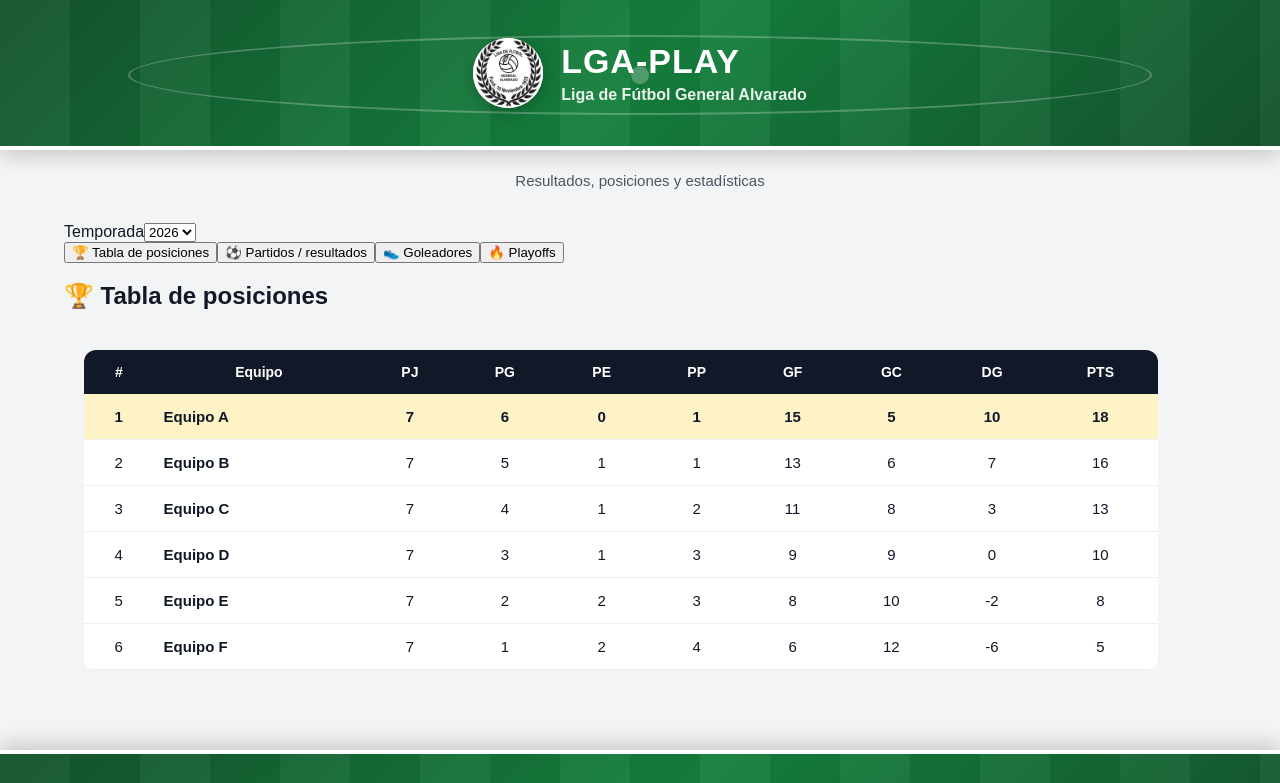
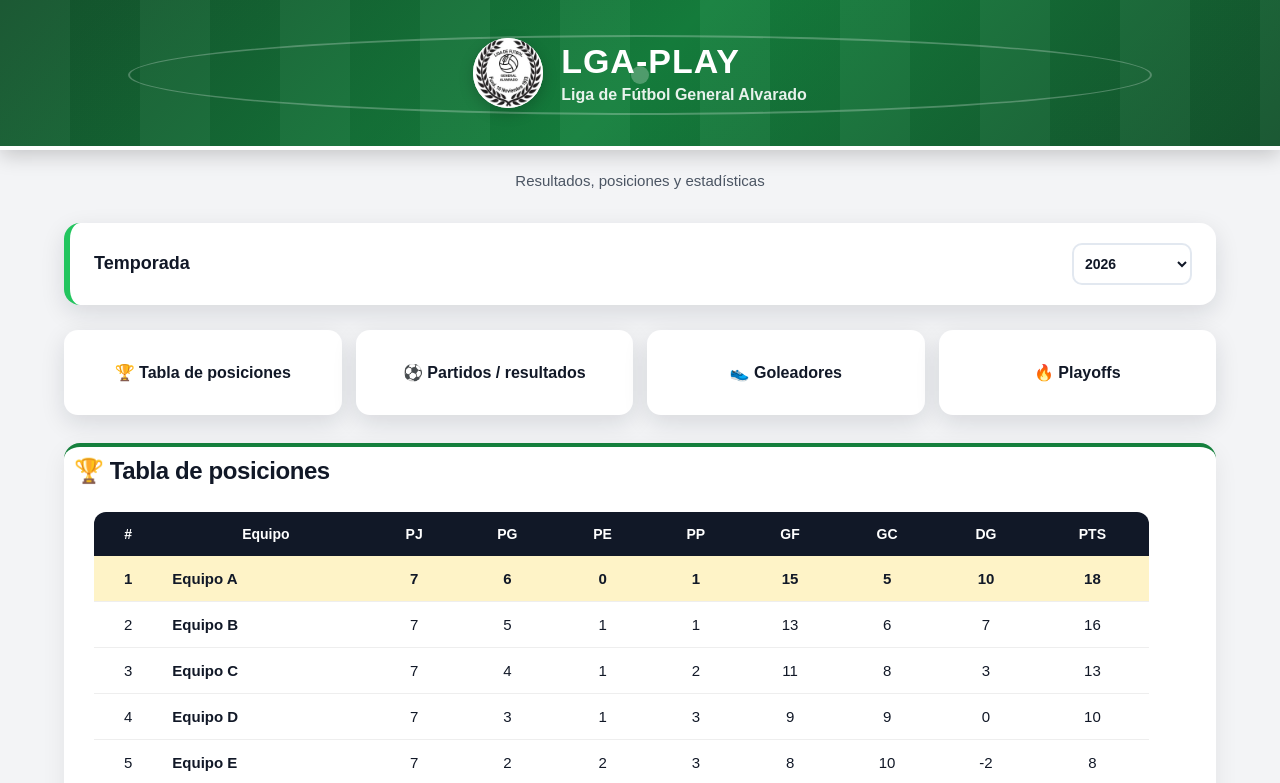
Before and after one commit to ornelabaldini/LGA-Play-Frontend, a React (Vite) app: page / in a window 1280 px wide. Shown: the top 783 px of the page. Built offline with nearby package versions, Linux system fonts and the light colour scheme.

Commit message:
Actualizar proyecto

```diff
--- a/src/App.jsx
+++ b/src/App.jsx
@@ -1,9 +1,13 @@
+
 import { useState } from 'react'
 
-import Footer from "./components/Footer/Footer";
+import Footer from "./components/Footer/Footer"
 import Header from './components/Header/Header'
 import Hero from './components/Hero/Hero'
 import TablaPosiciones from './components/TablaPosiciones/TablaPosiciones'
+import Panel from './components/Panel/Panel'
+import SelectorTemporada from './components/SelectorTemporada/SelectorTemporada'
+import MenuPrincipal from './components/MenuPrincipal/MenuPrincipal'
 
 import './App.css'
 
@@ -17,15 +21,7 @@ function App() {
       <main className="contenido">
         <Hero />
 
-        <section className="selector">
-          <label htmlFor="temporada">Temporada</label>
-
-          <select id="temporada">
-            <option>2026</option>
-            <option>2025</option>
-            <option>2024</option>
-          </select>
-        </section>
+        <SelectorTemporada />
 
         <nav className="menu">
           <button onClick={() => setSeccion('tabla')}>
@@ -46,37 +42,33 @@ function App() {
         </nav>
 
         {seccion === 'tabla' && (
-          <section className="panel">
-            <h2>🏆 Tabla de posiciones</h2>
+          <Panel titulo="🏆 Tabla de posiciones">
             <TablaPosiciones />
-          </section>
+          </Panel>
         )}
 
         {seccion === 'partidos' && (
-          <section className="panel">
-            <h2>⚽ Partidos / resultados</h2>
+          <Panel titulo="⚽ Partidos / resultados">
             <p>
               Acá aparecerán los partidos y resultados de la temporada seleccionada.
             </p>
-          </section>
+          </Panel>
         )}
 
         {seccion === 'goleadores' && (
-          <section className="panel">
-            <h2>👟 Goleadores</h2>
+          <Panel titulo="👟 Goleadores">
             <p>
               Acá aparecerá la tabla de goleadores.
             </p>
-          </section>
+          </Panel>
         )}
 
         {seccion === 'playoffs' && (
-          <section className="panel">
-            <h2>🔥 Playoffs</h2>
+          <Panel titulo="🔥 Playoffs">
             <p>
               Acá aparecerá el cuadro de playoffs.
             </p>
-          </section>
+          </Panel>
         )}
       </main>
 
--- a/src/components/Header/Header.css
+++ b/src/components/Header/Header.css
@@ -157,3 +157,75 @@
     font-size: 13px;
   }
 }
+
+/* HEADER PREMIUM */
+.header {
+  position: relative;
+  overflow: hidden;
+}
+
+/* Destello que atraviesa el header */
+.header::after {
+  content: "";
+  position: absolute;
+  top: 0;
+  left: -40%;
+  width: 35%;
+  height: 100%;
+  background: linear-gradient(
+    90deg,
+    transparent,
+    rgba(255, 255, 255, 0.10),
+    transparent
+  );
+  transform: skewX(-20deg);
+  animation: brilloHeader 6s ease-in-out infinite;
+  pointer-events: none;
+}
+
+@keyframes brilloHeader {
+  0% {
+    left: -40%;
+  }
+
+  45%,
+  100% {
+    left: 120%;
+  }
+}
+
+
+/* Entrada elegante del contenido */
+.header__contenido {
+  animation: aparecerHeader 0.7s ease-out both;
+}
+
+@keyframes aparecerHeader {
+  from {
+    opacity: 0;
+    transform: translateY(8px);
+  }
+
+  to {
+    opacity: 1;
+    transform: translateY(0);
+  }
+}
+
+
+/* Logo: pequeño efecto al aparecer */
+.header__logo {
+  animation: aparecerLogo 0.8s cubic-bezier(.2,.8,.2,1) both;
+}
+
+@keyframes aparecerLogo {
+  from {
+    opacity: 0;
+    transform: scale(0.85);
+  }
+
+  to {
+    opacity: 1;
+    transform: scale(1);
+  }
+}
--- a/src/components/MenuPrincipal/MenuPrincipal.css
+++ b/src/components/MenuPrincipal/MenuPrincipal.css
@@ -8,15 +8,12 @@
 
 .menu button {
   position: relative;
-
   min-height: 85px;
-  padding: 14px;
-
+  padding: 7px;
   display: flex;
   flex-direction: column;
   align-items: center;
   justify-content: center;
-
   gap: 7px;
 
   border: none;
--- a/src/components/Panel/Panel.css
+++ b/src/components/Panel/Panel.css
@@ -1,6 +1,6 @@
 .panel {
   background: var(--blanco);
-  padding: 30px;
+  padding: 10px;
   margin-bottom: 28px;
   border-radius: var(--radio);
   border-top: 4px solid var(--verde-cancha);
@@ -10,7 +10,7 @@
 .panel h2 {
   margin: 0 0 24px;
   color: #111827;
-  font-size: 26px;
+  font-size: 24px;
   font-weight: 800;
   letter-spacing: -0.4px;
 }
--- a/src/components/SelectorTemporada/SelectorTemporada.css
+++ b/src/components/SelectorTemporada/SelectorTemporada.css
@@ -22,18 +22,13 @@
 
 .selector select {
   min-width: 120px;
-
-  padding: 10px 14px;
-
+  padding: 10px 7px;
   border: 2px solid var(--gris-claro);
   border-radius: 10px;
-
   background: var(--blanco);
   color: var(--negro);
-
-  font-size: 16px;
+  font-size: 14px;
   font-weight: 700;
-
   cursor: pointer;
 }
 
--- a/src/components/TablaPosiciones/TablaPosiciones.css
+++ b/src/components/TablaPosiciones/TablaPosiciones.css
@@ -3,7 +3,7 @@
   overflow-x: auto;
   padding: 20px 0;
   padding-bottom: 40px;
-  padding-top: 20px;
+  padding-top: 3px;
   display: flex;
   justify-content: center;
   padding-left: 20px;
```
